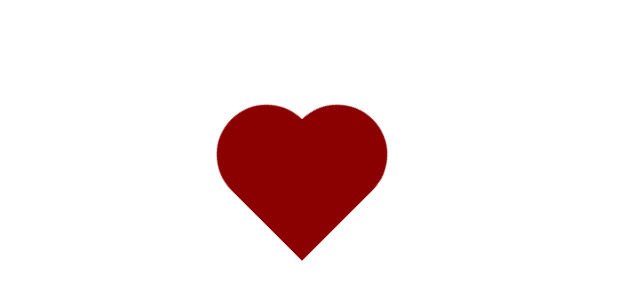
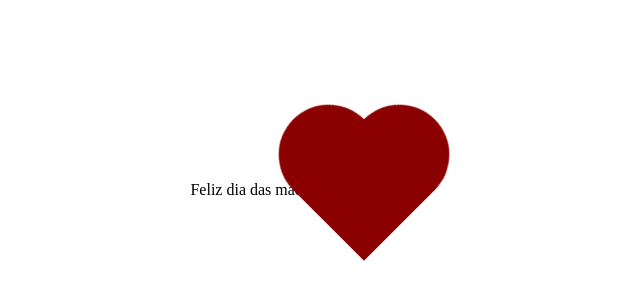
Before and after one commit to juliacorreiasantos-ship-it/cora-o-pulsante, a plain HTML site: page index.html in a window 1280 px wide. Shown: the part 210-510 px from the top of the page, without its empty margins (338-978 px from the left). Drawn offline with Linux system fonts and the light colour scheme.

Commit message:
codigo pronto 1

```diff
--- a/index.html
+++ b/index.html
@@ -7,6 +7,8 @@
     <link rel="stylesheet" href="estilo.css">
 </head>
 <body>
+    Feliz dia das mães!
     <div class="pulsante">  </div>
+
 </body>
 </html>
```
